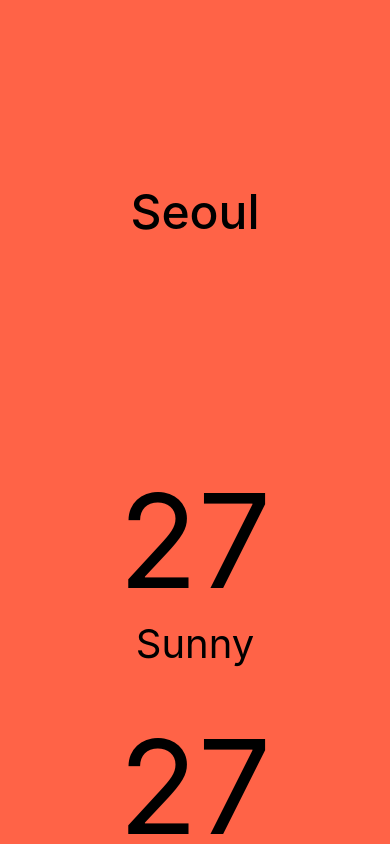
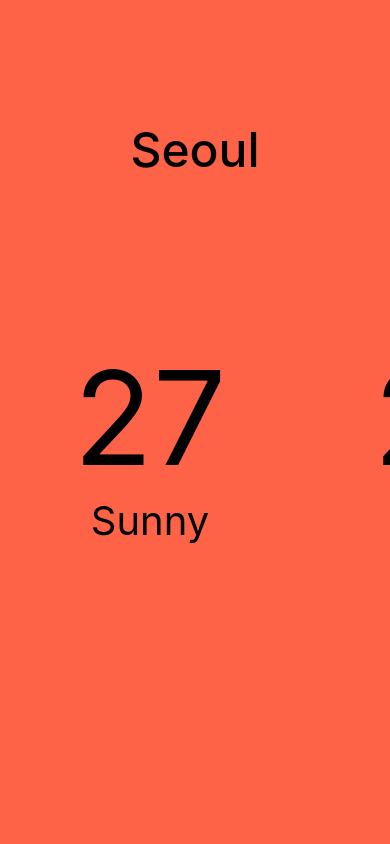
Before and after one commit to k1a11220/expoWeather, a React Native app: screen / in a window 390 px wide. Built offline with nearby package versions, Linux system fonts and the light colour scheme.

Commit message:
Add Dimensions API & horizontal scroll

```diff
--- a/App.js
+++ b/App.js
@@ -1,6 +1,8 @@
 import { StatusBar } from "expo-status-bar";
 import React from "react";
-import { StyleSheet, Text, View, ScrollView } from "react-native";
+import { StyleSheet, Text, View, ScrollView, Dimensions } from "react-native";
+
+const { height: SCREEN_HEIGHT, width: SCREEN_WIDTH } = Dimensions.get("window");
 
 export default function App() {
   return (
@@ -9,7 +11,7 @@ export default function App() {
         <View style={styles.city}>
           <Text style={styles.cityName}>Seoul</Text>
         </View>
-        <ScrollView style={styles.weather}>
+        <ScrollView horizontal contentContainerStyle={styles.weather}>
           <View style={styles.day}>
             <Text style={styles.temp}>27</Text>
             <Text style={styles.description}>Sunny</Text>
@@ -47,11 +49,9 @@ const styles = StyleSheet.create({
     fontSize: 48,
     fontWeight: "500",
   },
-  weather: {
-    flex: 3,
-  },
+  weather: {},
   day: {
-    flex: 1,
+    width: 300,
     alignItems: "center",
   },
   temp: {
```
